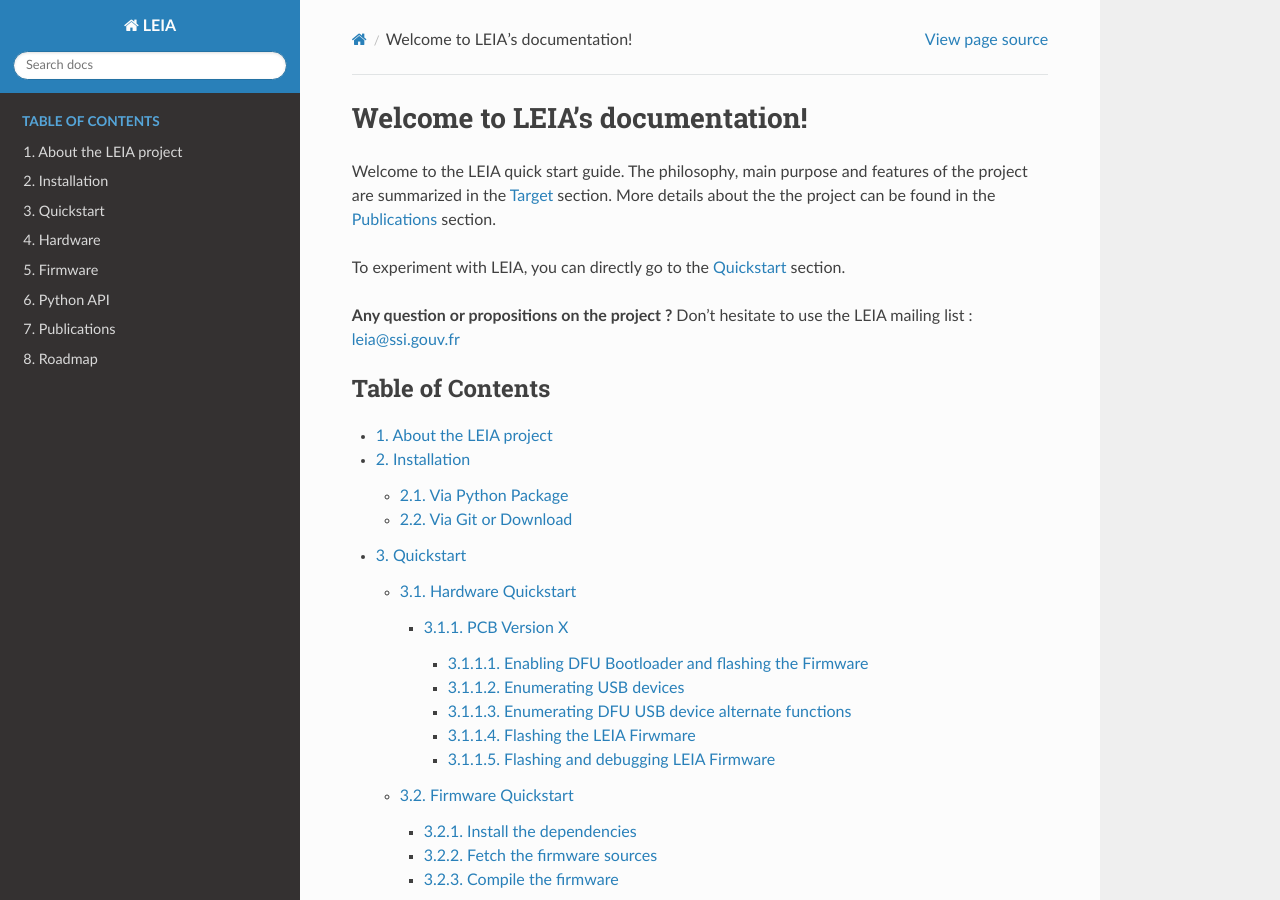
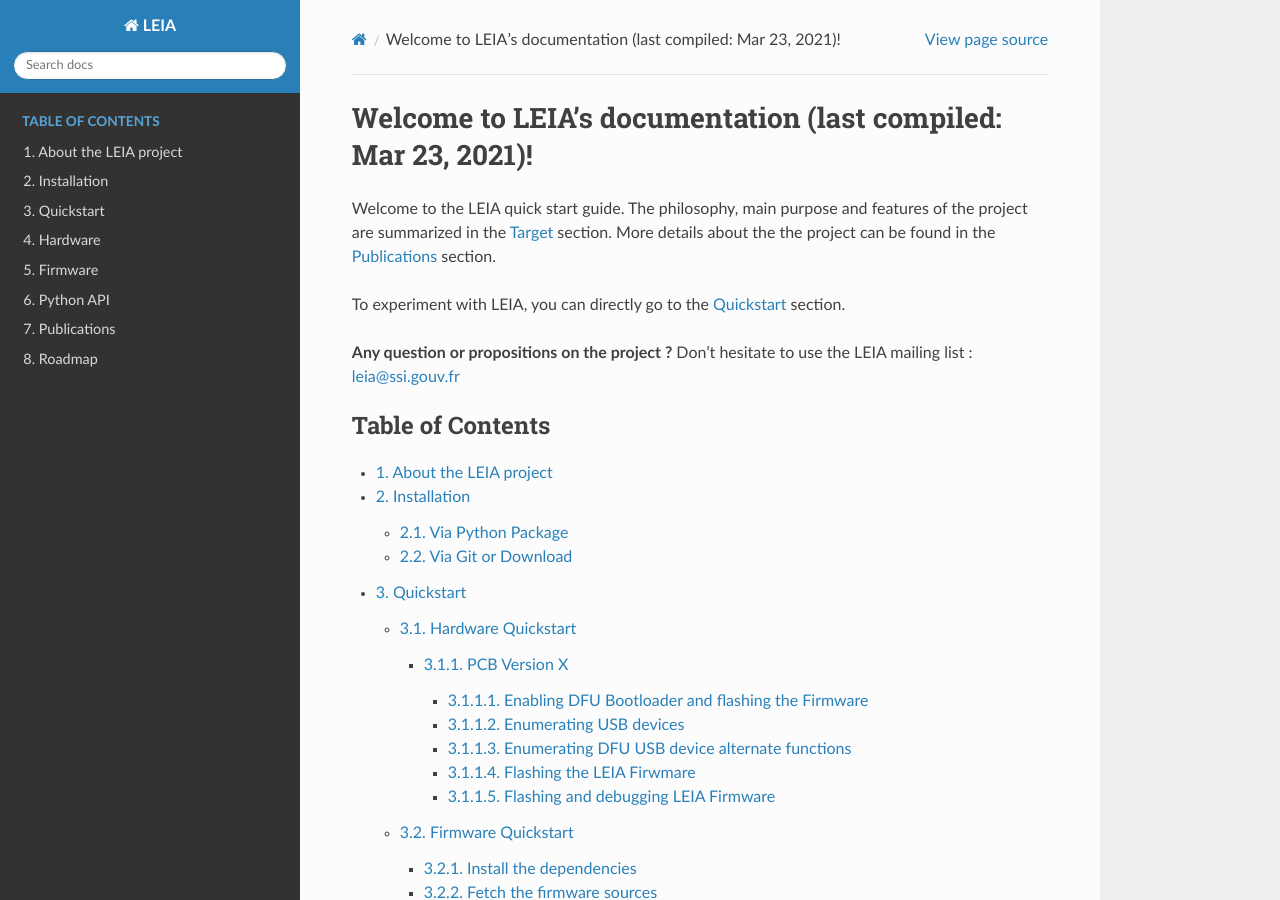
Before and after one commit to cw-leia/smartleia-doc, a Sphinx documentation site: the page built from source/index.rst, in a window 1280 px wide and 900 px high. Built offline with Sphinx 7.4.7 and the Read the Docs theme 2.0.0, drawn with Linux system fonts in a browser that asks for light colours.

Commit message:
Fix doc.

```diff
--- a/source/index.rst
+++ b/source/index.rst
@@ -3,8 +3,8 @@
    You can adapt this file completely to your liking, but it should at least
    contain the root `toctree` directive.
 
-Welcome to LEIA's documentation!
-================================
+Welcome to LEIA's documentation (last compiled: |today|)!
+=========================================================
 
 Welcome to the LEIA quick start guide. The philosophy, main purpose
 and features of the project are summarized in the :ref:`target` section.
```
